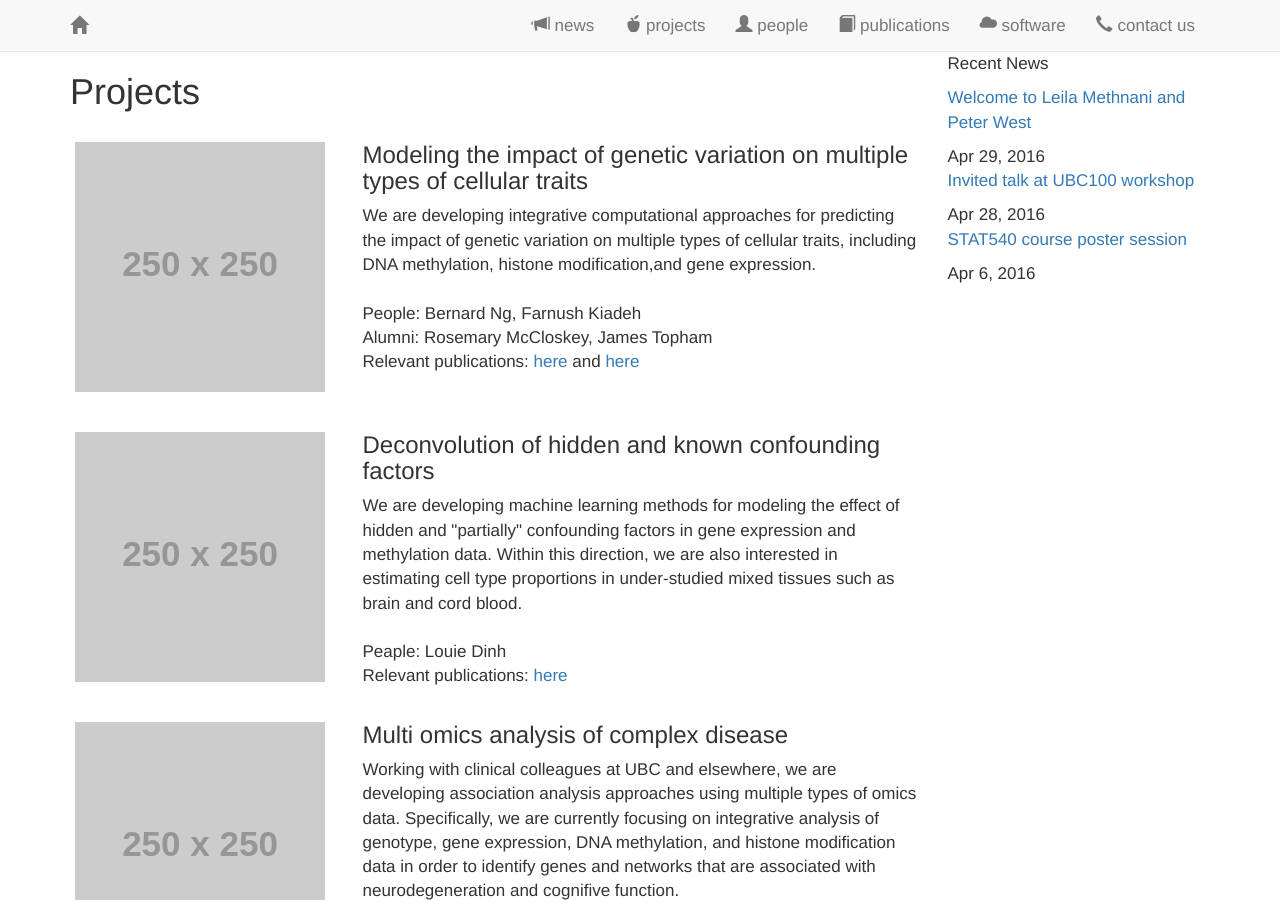
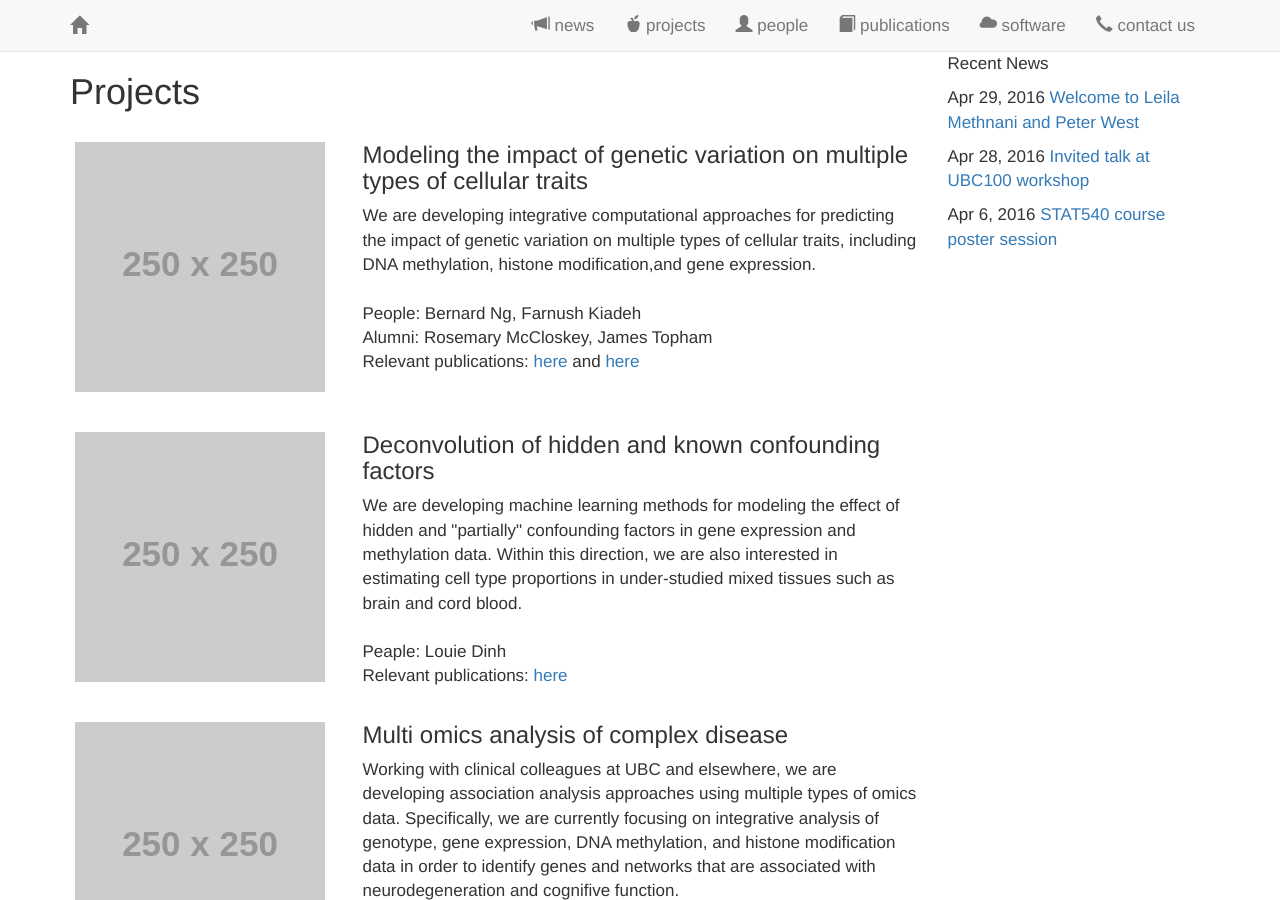
Before and after one commit to saramostafavi/saramostafavi.github.io, a Jekyll site: the page built from projects.html, in a window 1280 px wide and 900 px high. Built offline with Jekyll 4.4.1, drawn with Linux system fonts in a browser that asks for light colours; nearby versions of some CDN libraries; a style sheet for code colours, icons or effects is not loaded.

Commit message:
Update recent-news.html

```diff
--- a/_includes/recent-news.html
+++ b/_includes/recent-news.html
@@ -1,8 +1,7 @@
 <p class="news">Recent News</p>
 
 {% for post in site.posts limit: 3 %}
-<p>
+<p> <span class="post-meta">{{ post.date | date: "%b %-d, %Y" }}</span>
     <a class="post-link" href="{{ post.url }}">{{ post.title }}</a>
 </p>
-<span class="post-meta">{{ post.date | date: "%b %-d, %Y" }}</span>
 {% endfor %}
```
